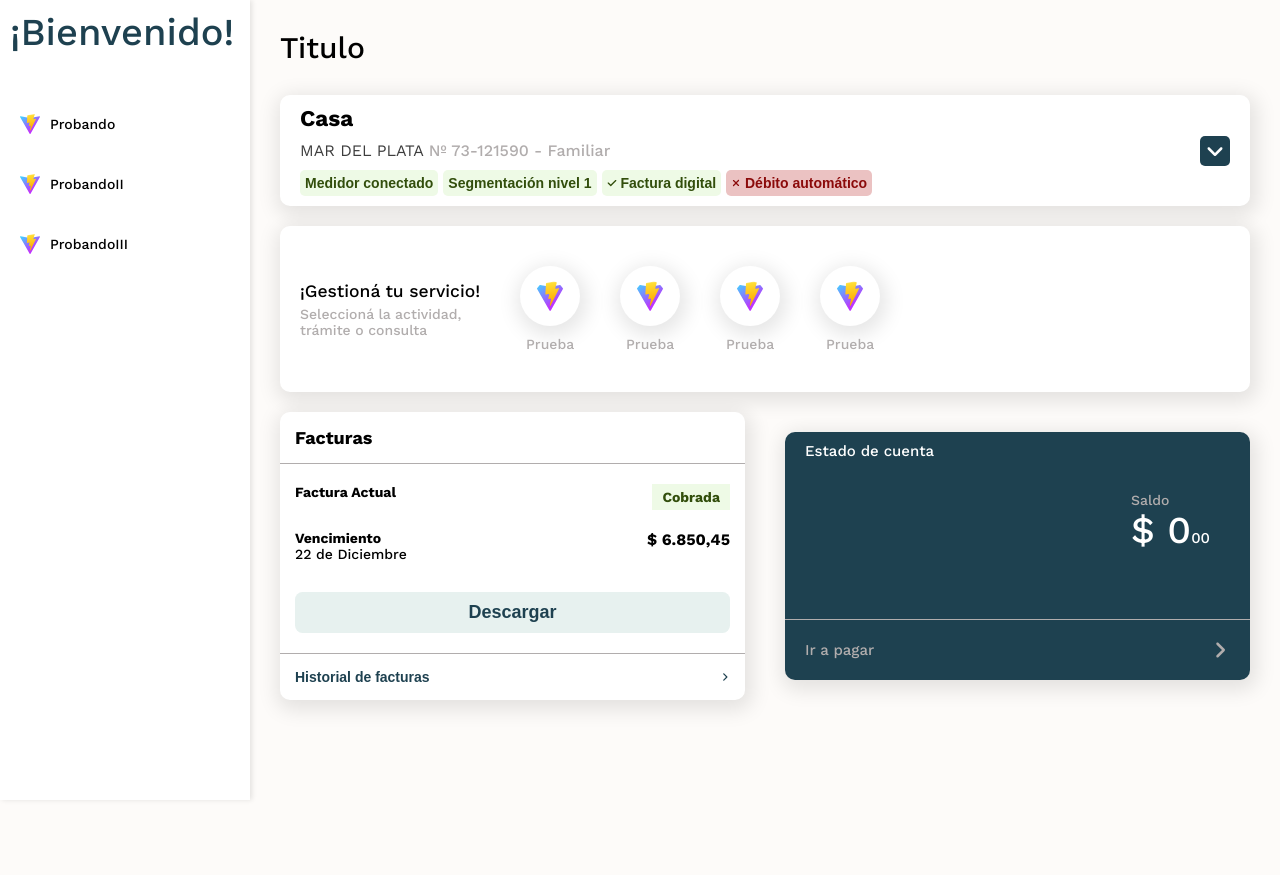
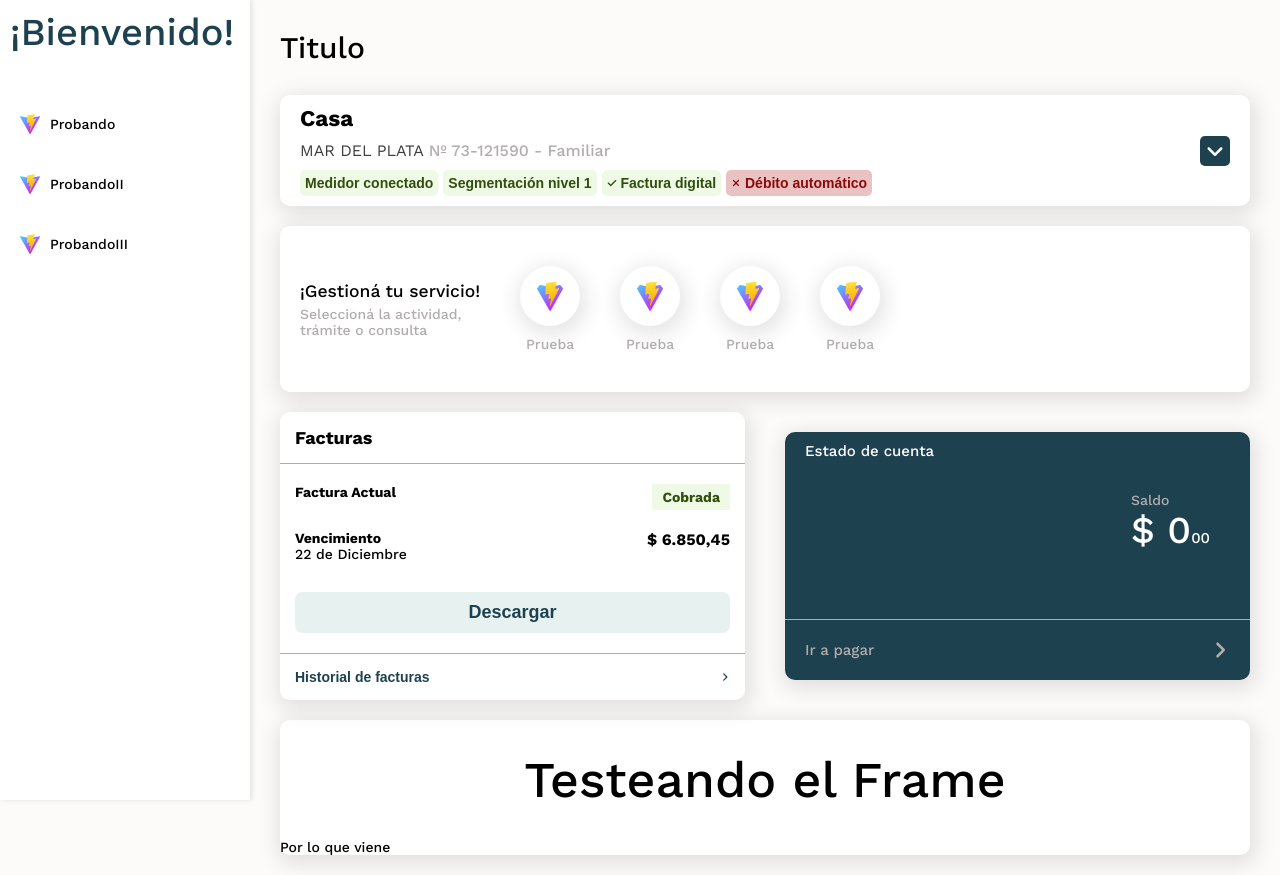
Before and after one commit to Fede-Diiorio/JulasProject, a React (Vite) app: page /category/1 in a window 1280 px wide. Before the commit the page ends 800 px from the top, so only its background shows below. Built offline with nearby package versions, Linux system fonts and the light colour scheme.

Commit message:
Se agregó un componente para los marcos

```diff
--- a/src/components/Accounts/Accounts.jsx
+++ b/src/components/Accounts/Accounts.jsx
@@ -3,6 +3,7 @@ import Taxes from '../Taxes/Taxes';
 import House from '../House/House'
 import AccountState from '../AccountState/AccountState';
 import ServiceManger from '../ServiceManager/ServiceManager';
+import Frame from '../Frame/Frame';
 
 const Accounts = ({ title }) => {
     return (
@@ -14,6 +15,10 @@ const Accounts = ({ title }) => {
                 <Taxes title={'Facturas'} state={'Cobrada'} date={'22 de Diciembre'} price={'$ 6.850,45'} />
                 <AccountState />
             </div>
+            <Frame>
+                <h1>Testeando el Frame</h1>
+                <p>Por lo que viene</p>
+            </Frame>
         </div>
     )
 };
--- /dev/null
+++ b/src/components/Frame/Frame.jsx
@@ -0,0 +1,11 @@
+import classes from './Frame.module.scss';
+
+const Frame = ({ children }) => {
+    return (
+        <div className={classes.frame}>
+            {children}
+        </div>
+    )
+}
+
+export default Frame
--- /dev/null
+++ b/src/components/Frame/Frame.module.scss
@@ -0,0 +1,9 @@
+.frame {
+    background-color: $white;
+    box-shadow: 2px 5px 20px 5px rgba(0, 0, 0, 0.1);
+    border-radius: 1rem;
+    display: flex;
+    justify-content: center;
+    flex-direction: column;
+    margin: 2rem 0;
+}
```
